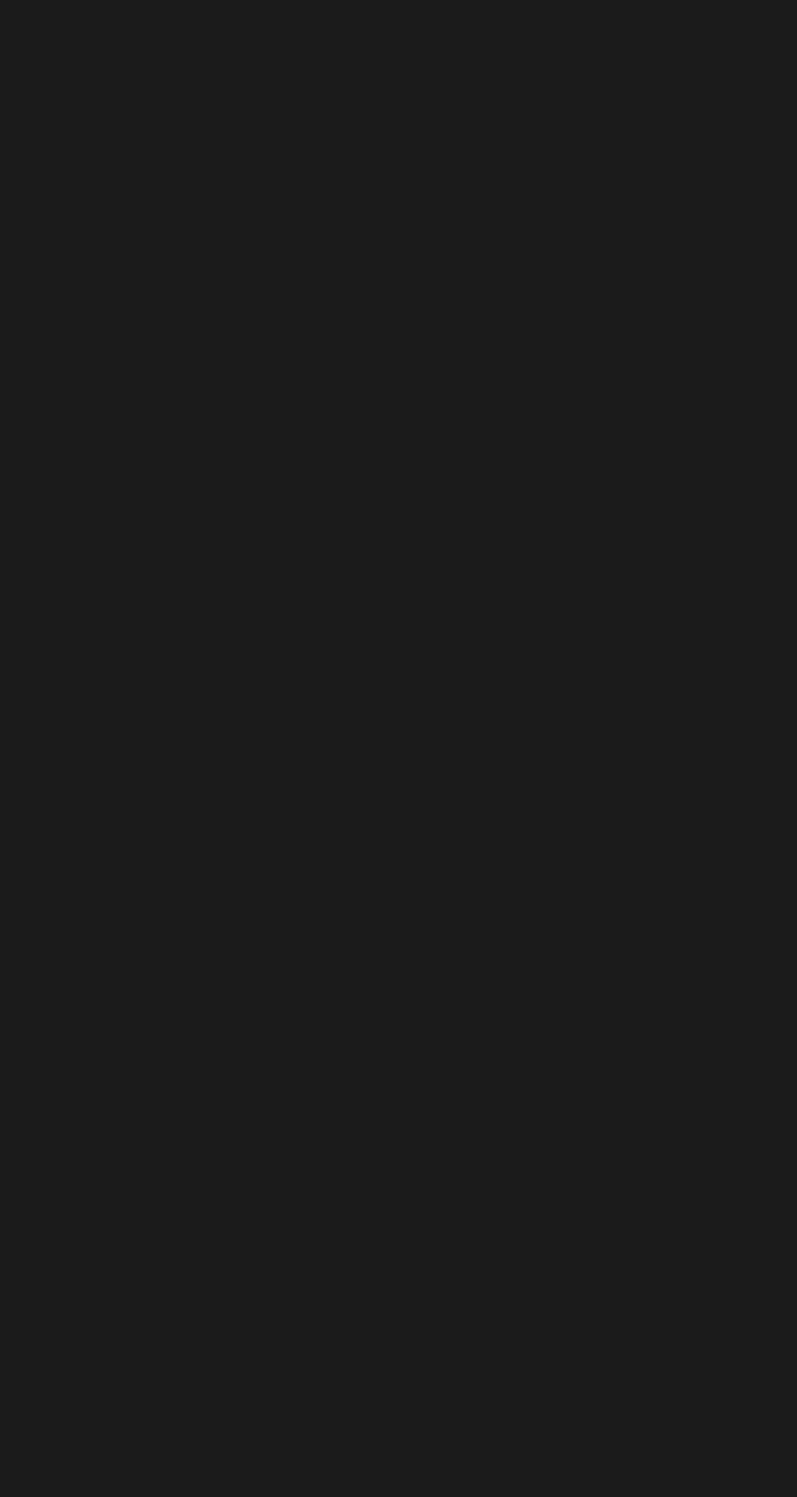
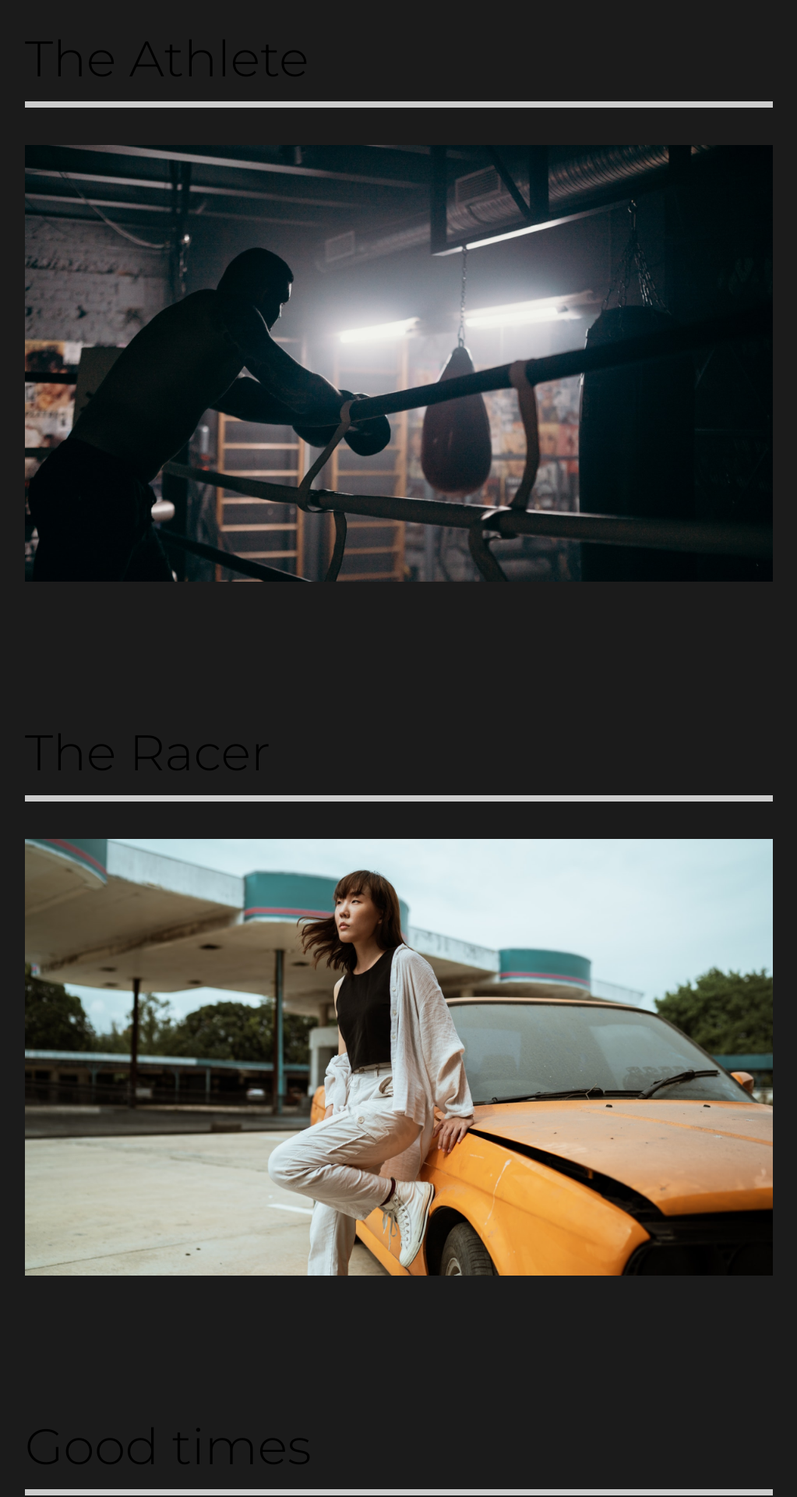
Before and after one commit to IoanLT/Portfolio, a React (Create React App) app: page /our-work in a window 1280 px wide. Shown: the part 140-2060 px from the top of the page at 78% size, without its empty margins (128-1151 px from the left). Before the commit the page ends 800 px from the top, so only its background shows below. Built offline with nearby package versions, Linux system fonts and the light colour scheme.

Commit message:
creating the content for our work page and styling it

```diff
--- a/public/index.html
+++ b/public/index.html
@@ -14,11 +14,8 @@
       manifest.json provides metadata used when your web app is installed on a
       user's mobile device or desktop. See https://developers.google.com/web/fundamentals/web-app-manifest/
     -->
-    <link rel="manifest" href="%PUBLIC_URL%/manifest.json" />
     <link rel="preconnect" href="https://fonts.gstatic.com">
-    <link href="https://fonts.googleapis.com/css2?family=Roboto:ital,wght@0,300;0,400;0,500;0,700;1,400&display=swap" rel="stylesheet">
-    <link rel="preconnect" href="https://fonts.gstatic.com">
-    <link rel="preconnect" href="https://fonts.gstatic.com">
+    <link href="https://fonts.googleapis.com/css2?family=Montserrat:ital,wght@0,300;0,400;0,600;0,700;1,400&display=swap" rel="stylesheet">
     <link href="https://fonts.googleapis.com/css2?family=Lobster&display=swap" rel="stylesheet">
     <!--
       Notice the use of %PUBLIC_URL% in the tags above.
--- a/src/components/GlobalStyle.js
+++ b/src/components/GlobalStyle.js
@@ -9,8 +9,7 @@
 
     body {
         background: #1b1b1b;
-        /* font-family: 'Roboto', sans-serif; */
-        /* font-family: 'Nunito', sans-serif; */
+        font-family: 'Montserrat', sans-serif;
     }
 
     button {
--- a/src/pages/OurWork.js
+++ b/src/pages/OurWork.js
@@ -1,11 +1,62 @@
 import React from 'react';
+import styled from 'styled-components';
+import { Link } from 'react-router-dom';
+import athlete from '../assets/athlete-small.png';
+import theracer from '../assets/theracer-small.png';
+import goodtimes from '../assets/goodtimes-small.png';
 
 const OurWork = () => {
     return (
-        <div>
-            <h1>Our work</h1>
-        </div>
+        <Work>
+            <Movie>
+                <h2>The Athlete</h2>
+                <div className="line"></div>
+                <Link>
+                    <img src={athlete} alt="boxer" />
+                </Link>
+            </Movie>
+            <Movie>
+                <h2>The Racer</h2>
+                <div className="line"></div>
+                <Link>
+                    <img src={theracer} alt="racer" />
+                </Link>
+            </Movie>
+            <Movie>
+                <h2>Good times</h2>
+                <div className="line"></div>
+                <Link>
+                    <img src={goodtimes} alt="lovers" />
+                </Link>
+            </Movie>
+        </Work>
     )
 }
 
+const Work = styled.div`
+    min-height: 100vh;
+    overflow: hidden;
+    padding: 5rem 10rem;
+
+    h2 {
+        padding: 1rem 0;
+    }
+`
+
+const Movie = styled.div`
+    padding-bottom: 10rem;
+
+    .line {
+        height: 0.5rem;
+        background: #ccc;
+        margin-bottom: 3rem;
+    }
+
+    img {
+        width: 100%;
+        height: 70vh;
+        object-fit: cover;
+    }
+`
+
 export default OurWork;
```
